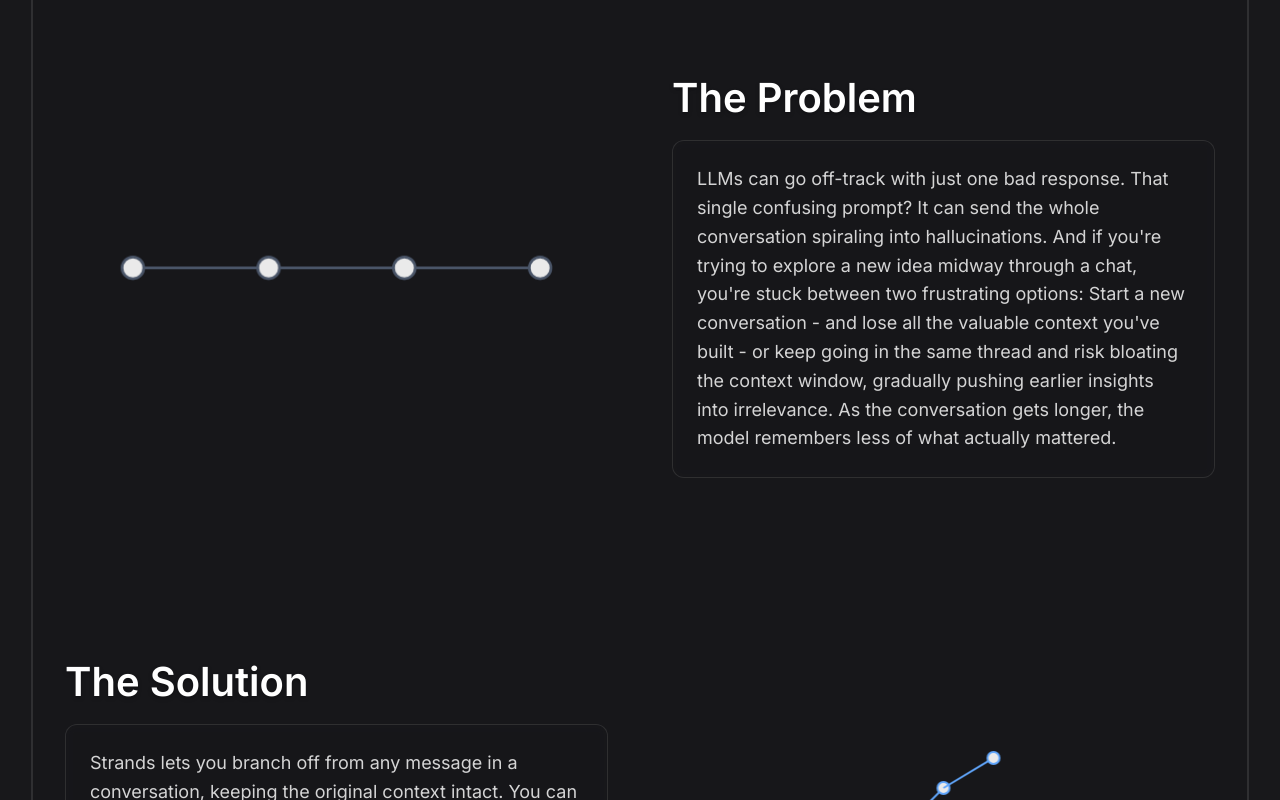
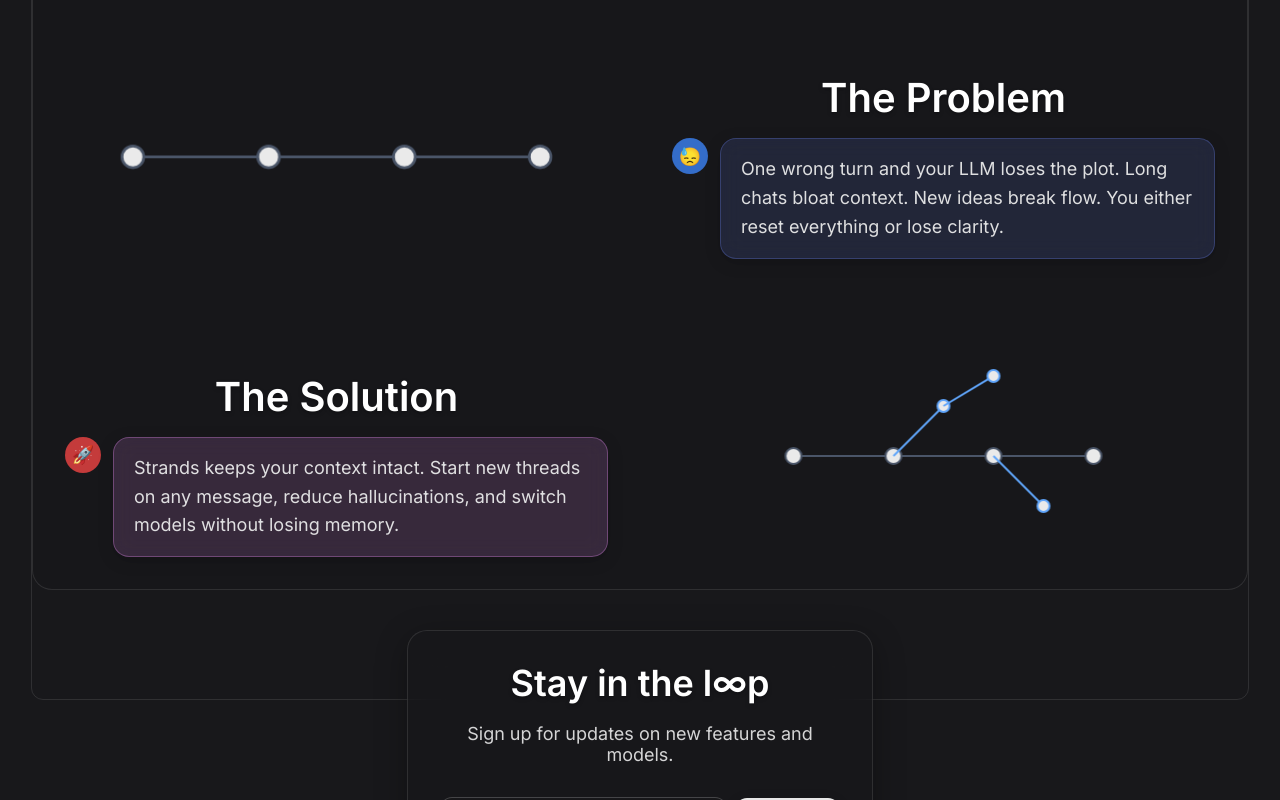
Before and after one commit to shresthkapoor7/strands, a React (Create React App) app: page /home in a window 1280 px wide. Shown: the part 1220-2020 px from the top of the page. Built offline with nearby package versions, Linux system fonts and the light colour scheme.

Commit message:
more ui changes

```diff
--- a/src/components/MainContent.css
+++ b/src/components/MainContent.css
@@ -90,12 +90,12 @@
 }
 
 .scroll-features-container {
-  padding: 4rem 0;
+  padding: 4rem 0 1rem 0;
   background: rgba(24, 24, 27, 0.6);
   backdrop-filter: blur(10px);
   -webkit-backdrop-filter: blur(10px);
   border-radius: 20px;
-  margin: 2rem auto;
+  margin: 2rem auto 0.5rem auto;
   width: 100%;
   max-width: calc(1400px - 4rem);
   border: 1px solid rgba(255, 255, 255, 0.1);
@@ -106,7 +106,7 @@
   display: flex;
   gap: 4rem;
   align-items: center;
-  margin-bottom: 8rem;
+  margin-bottom: 4rem;
   padding: 0 2rem;
   opacity: 0;
   transform: translateY(50px);
@@ -141,6 +141,7 @@
   margin-bottom: 1rem;
   color: #FFFFFF;
   text-shadow: 0 2px 4px rgba(0, 0, 0, 0.3);
+  text-align: center;
 }
 
 .scroll-feature-description {
@@ -155,8 +156,74 @@
   border: 1px solid rgba(255, 255, 255, 0.1);
 }
 
+/* Message Container Styles */
+.message-container {
+  margin-top: 1rem;
+  display: flex;
+  justify-content: center;
+  width: 100%;
+}
+
+.message {
+  display: flex;
+  align-items: flex-start;
+  gap: 12px;
+  margin-bottom: 16px;
+  max-width: 600px;
+  width: 100%;
+}
+
+.message-avatar {
+  width: 36px;
+  height: 36px;
+  border-radius: 50%;
+  display: flex;
+  align-items: center;
+  justify-content: center;
+  font-size: 18px;
+  flex-shrink: 0;
+  font-weight: 600;
+}
+
+.user-avatar {
+  background: linear-gradient(135deg, #667eea 0%, #764ba2 100%);
+  color: white;
+}
+
+.ai-avatar {
+  background: linear-gradient(135deg, #f093fb 0%, #f5576c 100%);
+  color: white;
+}
+
+.message-content {
+  background: rgba(24, 24, 27, 0.8);
+  backdrop-filter: blur(10px);
+  -webkit-backdrop-filter: blur(10px);
+  border: 1px solid rgba(255, 255, 255, 0.1);
+  border-radius: 16px;
+  padding: 16px 20px;
+  font-size: 1.125rem;
+  line-height: 1.6;
+  color: rgba(234, 234, 234, 0.95);
+  box-shadow: 0 4px 16px rgba(0, 0, 0, 0.2);
+  max-width: 100%;
+  word-wrap: break-word;
+}
+
+.user-message .message-content {
+  background: rgba(103, 126, 234, 0.15);
+  border-color: rgba(103, 126, 234, 0.3);
+}
+
+.ai-message .message-content {
+  background: rgba(240, 147, 251, 0.15);
+  border-color: rgba(240, 147, 251, 0.3);
+}
+
 .email-signup-section {
-  padding: 3rem 2rem;
+  padding-bottom: 3rem;
+  padding-left: 2rem;
+  padding-right: 2rem;
   text-align: center;
   opacity: 0;
   transform: translateY(50px);
@@ -270,6 +337,23 @@
     margin: 1rem;
     padding: 2rem 1rem;
   }
+
+  /* Mobile Message Styles */
+  .message {
+    gap: 8px;
+  }
+
+  .message-avatar {
+    width: 32px;
+    height: 32px;
+    font-size: 16px;
+  }
+
+  .message-content {
+    padding: 12px 16px;
+    font-size: 1rem;
+    border-radius: 12px;
+  }
 }
 
 .scroll-down-container {
--- a/src/components/MainContent.js
+++ b/src/components/MainContent.js
@@ -207,20 +207,28 @@
             </div>
             <div className="problem-text-container">
               <h2 className="scroll-feature-title">The Problem</h2>
-              <p className="scroll-feature-description">
-              LLMs can go off-track with just one bad response.
-That single confusing prompt? It can send the whole conversation spiraling into hallucinations. And if you're trying to explore a new idea midway through a chat, you're stuck between two frustrating options:
-Start a new conversation - and lose all the valuable context you've built - or keep going in the same thread and risk bloating the context window, gradually pushing earlier insights into irrelevance. As the conversation gets longer, the model remembers less of what actually mattered.
-              </p>
+              <div className="message-container">
+                <div className="message user-message">
+                  <div className="message-avatar user-avatar">😓</div>
+                  <div className="message-content">
+                    One wrong turn and your LLM loses the plot. Long chats bloat context. New ideas break flow. You either reset everything or lose clarity.
+                  </div>
+                </div>
+              </div>
             </div>
           </div>
 
           <div className="scroll-feature solution-section">
             <div className="solution-text-container">
               <h2 className="scroll-feature-title">The Solution</h2>
-              <p className="scroll-feature-description">
-                Strands lets you branch off from any message in a conversation, keeping the original context intact. You can explore side ideas freely without polluting the main thread - and close them off when you're done. You also get full visibility into the context being sent to the LLM, helping you catch and reduce hallucinations. Plus, with support for multiple models, you can switch between them without losing the shared knowledge of your ongoing conversation.
-              </p>
+              <div className="message-container">
+                <div className="message ai-message">
+                  <div className="message-avatar ai-avatar">🚀</div>
+                  <div className="message-content">
+                    Strands keeps your context intact. Start new threads on any message, reduce hallucinations, and switch models without losing memory.
+                  </div>
+                </div>
+              </div>
             </div>
             <div className="solution-image-container">
               <SolutionDiagram />
@@ -230,7 +238,7 @@
       </main>
 
       <section className="email-signup-section">
-      <h2 className="signup-title">Stay in the loop</h2>
+      <h2 className="signup-title">Stay in the l∞p</h2>
       <p className="signup-description">Sign up for updates on new features and models.</p>
       <form className="email-signup-form" onSubmit={handleSubmit}>
         <input
```
